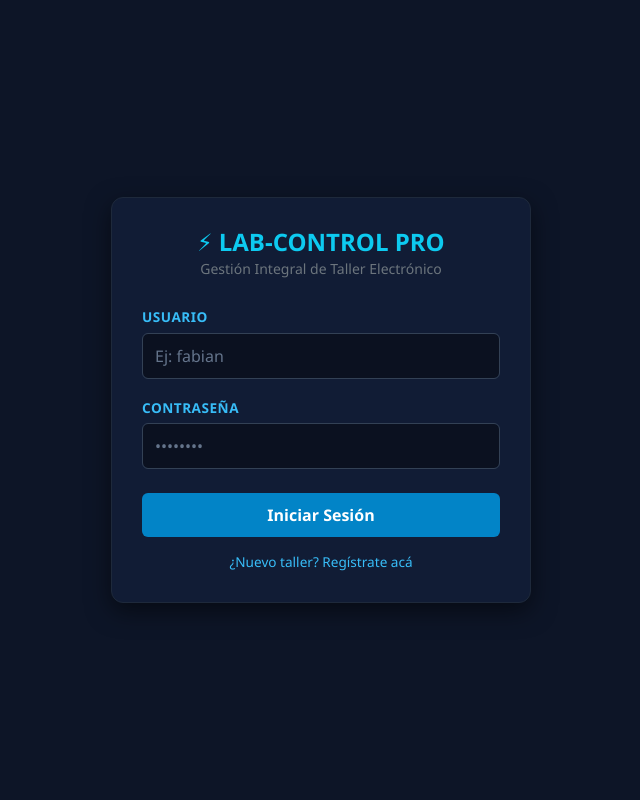
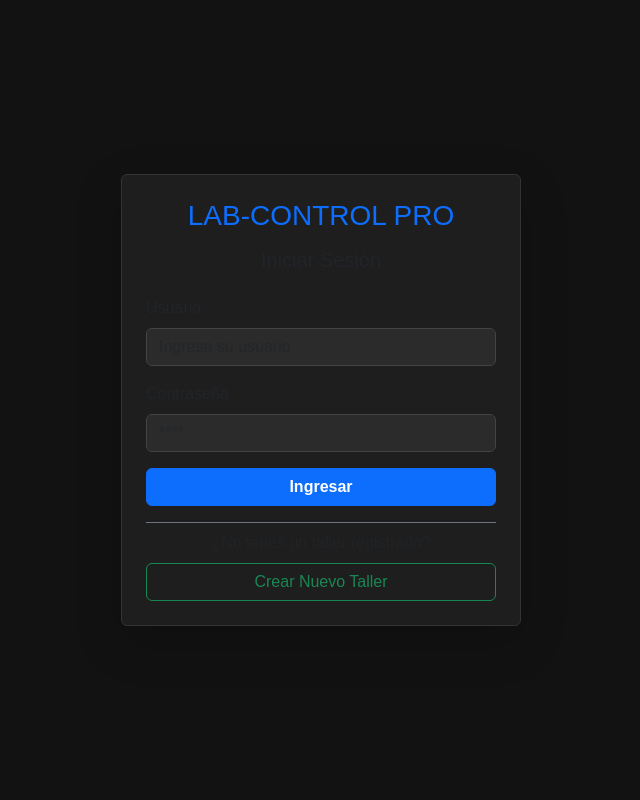
Before and after one commit to fbncastelli-bot/taller-control, a Flask app: page /login in a window 1280 px wide. Shown: the whole page, without its empty margins (319-959 px from the left). Run offline with Flask 3, Linux system fonts and the light colour scheme; some libraries are stand-ins or nearby versions.

Commit message:
Update login.html

```diff
--- a/templates/login.html
+++ b/templates/login.html
@@ -3,80 +3,42 @@
 <head>
     <meta charset="UTF-8">
     <meta name="viewport" content="width=device-width, initial-scale=1.0">
-    <title>Acceso al Sistema - Gestión de Taller</title>
+    <title>Iniciar Sesión - LAB-CONTROL PRO</title>
     <link href="https://cdn.jsdelivr.net/npm/bootstrap@5.3.0/dist/css/bootstrap.min.css" rel="stylesheet">
     <style>
-        body { background-color: #0d1527; color: #ffffff; font-family: 'Segoe UI', Tahoma, Geneva, Verdana, sans-serif; display: flex; align-items: center; justify-content: center; min-height: 100vh; margin: 0; }
-        .card-login { background-color: #111c35; border: 1px solid #1e293b; border-radius: 12px; padding: 30px; width: 100%; max-width: 420px; box-shadow: 0 8px 24px rgba(0,0,0,0.5); }
-        .form-label { color: #38bdf8 !important; font-weight: 700 !important; font-size: 0.85rem; letter-spacing: 0.5px; margin-bottom: 5px; }
-        .form-control { background-color: #0b1120; border: 1px solid #334155; color: #ffffff !important; border-radius: 6px; padding: 10px 12px; }
-        .form-control:focus { background-color: #0b1120; border-color: #0284c7; color: #ffffff; box-shadow: none; }
-        .form-control::placeholder { color: #64748b; }
-        .btn-cyan { background-color: #0284c7; color: white; font-weight: bold; border: none; padding: 10px; width: 100%; border-radius: 6px; }
-        .btn-cyan:hover { background-color: #0369a1; }
-        .btn-green { background-color: #22c55e; color: white; font-weight: bold; border: none; padding: 10px; width: 100%; border-radius: 6px; }
-        .btn-green:hover { background-color: #16a34a; }
-        .toggle-link { color: #38bdf8; text-decoration: none; font-size: 0.85rem; display: block; text-align: center; margin-top: 15px; cursor: pointer; }
-        .toggle-link:hover { text-decoration: underline; color: #7dd3fc; }
+        body { background-color: #121212; color: #e0e0e0; font-family: sans-serif; }
+        .card { background-color: #1e1e1e; border: 1px solid #333; }
+        .form-control { background-color: #2b2b2b; color: #fff; border: 1px solid #444; }
+        .form-control:focus { background-color: #333; color: #fff; border-color: #0d6efd; }
     </style>
 </head>
-<body>
-    <div class="card-login">
-        <div class="text-center mb-4">
-            <h4 class="text-info fw-bold m-0">⚡ LAB-CONTROL PRO</h4>
-            <small class="text-secondary">Gestión Integral de Taller Electrónico</small>
-        </div>
+<body class="d-flex align-items-center justify-content-center vh-100">
+    <div class="card p-4 shadow-lg" style="width: 100%; max-width: 400px;">
+        <h3 class="text-center text-primary mb-3">LAB-CONTROL PRO</h3>
+        <h5 class="text-center mb-4">Iniciar Sesión</h5>
 
         {% if error %}
-            <div class="alert alert-danger py-2 small text-center" role="alert">{{ error }}</div>
+        <div class="alert alert-danger py-2" role="alert">
+            {{ error }}
+        </div>
         {% endif %}
 
-        <!-- FORMULARIO INICIO DE SESIÓN -->
-        <div id="box-login">
-            <form action="/login" method="POST">
-                <div class="mb-3 text-start">
-                    <label class="form-label">USUARIO</label>
-                    <input type="text" name="usuario" class="form-control" placeholder="Ej: fabian" required autocomplete="username">
-                </div>
-                <div class="mb-3 text-start">
-                    <label class="form-label">CONTRASEÑA</label>
-                    <input type="password" name="password" class="form-control" placeholder="••••••••" required autocomplete="current-password">
-                </div>
-                <button type="submit" class="btn btn-cyan mt-2">Iniciar Sesión</button>
-            </form>
-            <a class="toggle-link" onclick="mostrarRegistro()">¿Nuevo taller? Regístrate acá</a>
-        </div>
+        <form action="/login" method="POST">
+            <div class="mb-3">
+                <label class="form-label">Usuario</label>
+                <input type="text" name="usuario" class="form-control" placeholder="Ingrese su usuario" required>
+            </div>
+            <div class="mb-3">
+                <label class="form-label">Contraseña</label>
+                <input type="password" name="password" class="form-control" placeholder="****" required>
+            </div>
+            <button type="submit" class="btn btn-primary w-100 fw-bold mb-3">Ingresar</button>
+        </form>
 
-        <!-- FORMULARIO REGISTRO NUEVO TALLER -->
-        <div id="box-register" style="display: none;">
-            <form action="/register" method="POST">
-                <div class="mb-3 text-start">
-                    <label class="form-label">NOMBRE DEL TALLER</label>
-                    <input type="text" name="nombre_taller" class="form-control" placeholder="Ej: Servicio Técnico" required>
-                </div>
-                <div class="mb-3 text-start">
-                    <label class="form-label">USUARIO</label>
-                    <input type="text" name="usuario" class="form-control" placeholder="Ej: fabian" required autocomplete="username">
-                </div>
-                <div class="mb-3 text-start">
-                    <label class="form-label">CONTRASEÑA</label>
-                    <input type="password" name="password" class="form-control" placeholder="••••••••" required autocomplete="new-password">
-                </div>
-                <button type="submit" class="btn btn-green mt-2">Crear Taller e Iniciar Sesión</button>
-            </form>
-            <a class="toggle-link" onclick="mostrarLogin()">Volver al ingreso</a>
+        <div class="text-center pt-2 border-top border-secondary">
+            <p class="mb-2 text-muted">¿No tenés un taller registrado?</p>
+            <a href="/registro" class="btn btn-outline-success w-100 font-weight-bold">Crear Nuevo Taller</a>
         </div>
     </div>
-
-    <script>
-        function mostrarRegistro() {
-            document.getElementById('box-login').style.display = 'none';
-            document.getElementById('box-register').style.display = 'block';
-        }
-        function mostrarLogin() {
-            document.getElementById('box-register').style.display = 'none';
-            document.getElementById('box-login').style.display = 'block';
-        }
-    </script>
 </body>
 </html>
```
